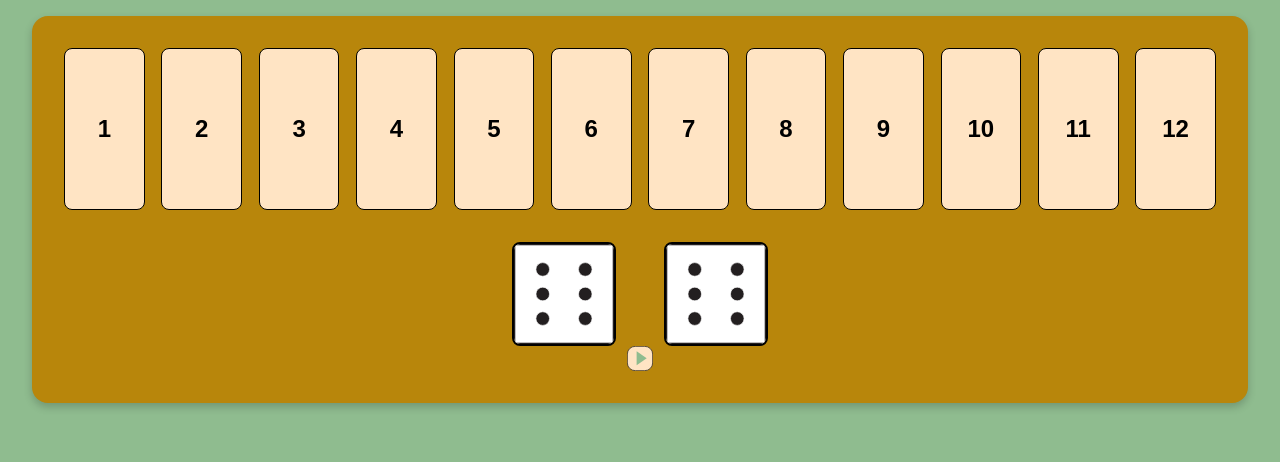
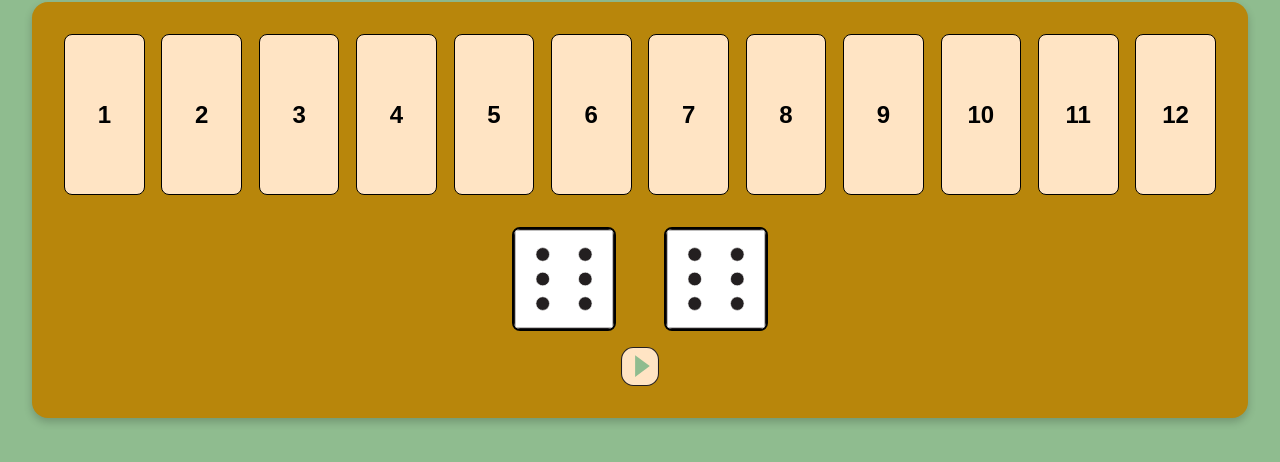
Before and after one commit to pramaray/shutthebox, a plain HTML site: page index2.html in a window 1280 px wide. Shown: the part 242-704 px from the top of the page. Drawn offline with Linux system fonts and the light colour scheme.

Commit message:
minor changes

```diff
--- a/styles.css
+++ b/styles.css
@@ -19,6 +19,7 @@ body{
     width: 20vh;
     border-radius: 0.5rem;
     font-size: 1rem;
+    cursor: pointer;
 }
 
 .page{
--- a/styles2.css
+++ b/styles2.css
@@ -48,8 +48,10 @@ body {
 }
 
 .btn{
+    padding-top: 2vh;
     display: flex;
-    width: 2vw;
+    cursor: pointer;
+    width: 3vw;
 }
 
 .button {
```
